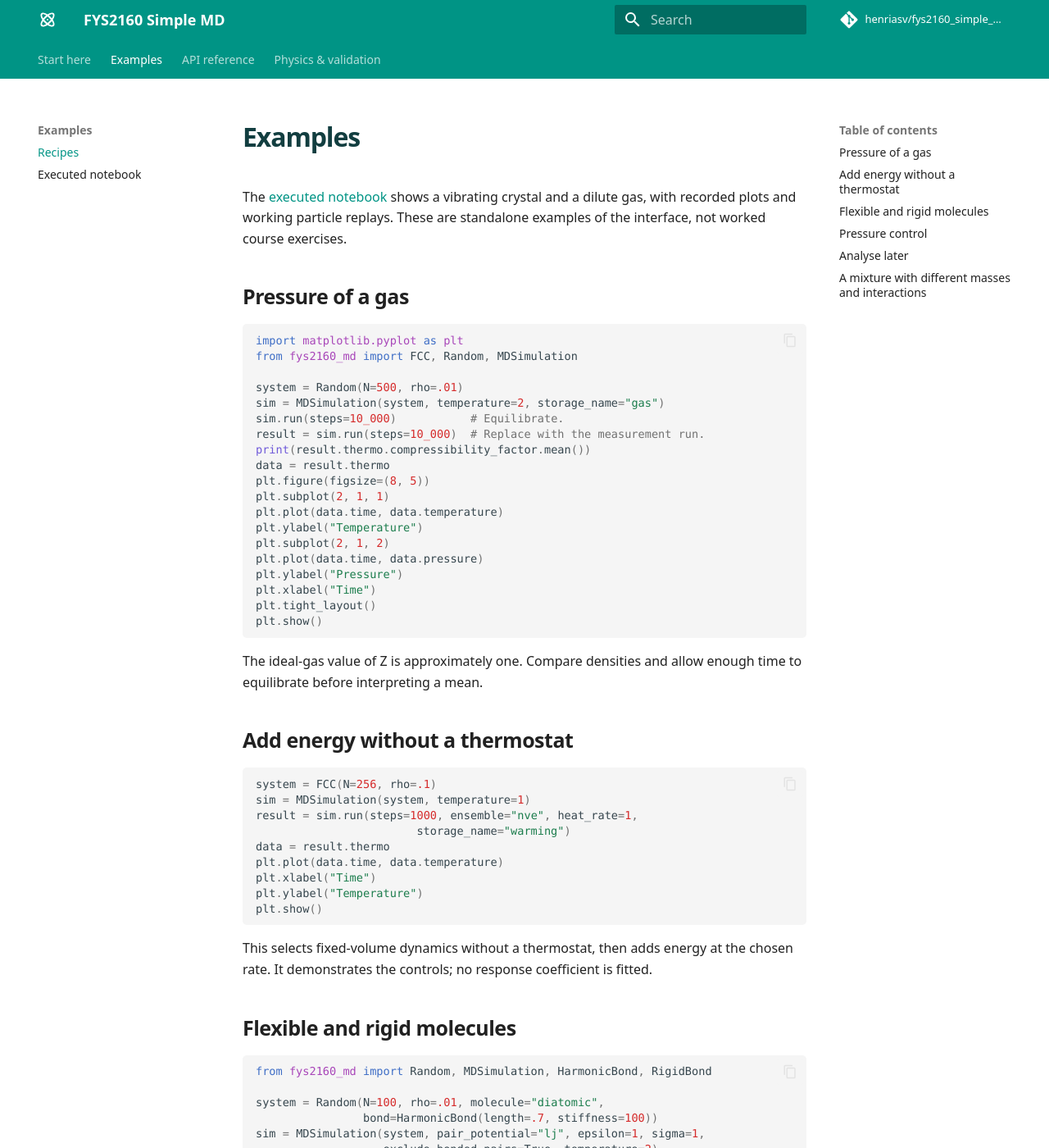
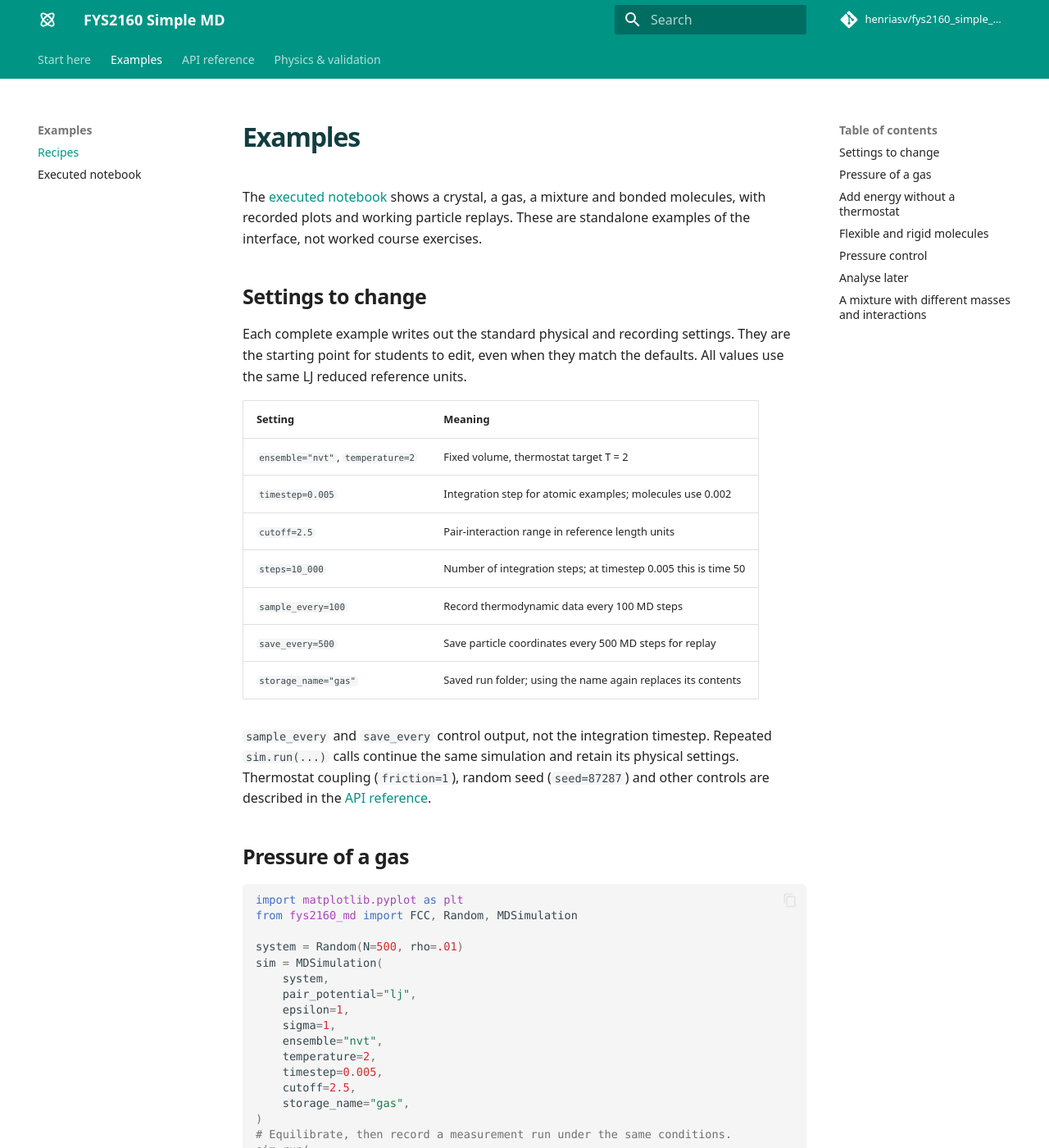
Before and after one commit to henriasv/fys2160_simple_md, an MkDocs documentation site: the page built from docs/examples/index.md, in a window 1280 px wide and 1400 px high. Shown: the whole window at 82% size. Built offline with MkDocs 1.6.1 and Material for MkDocs 9.7.7, drawn with Linux system fonts in a browser that asks for light colours; comment, search, counter and statistics services are not loaded; some of the changed text lies outside the part shown.

Commit message:
Show integration and recording parameters explicitly in examples

````diff
--- a/docs/examples/index.md
+++ b/docs/examples/index.md
@@ -1,8 +1,29 @@
 # Examples
 
-The [executed notebook](notebook.md) shows a vibrating crystal and a dilute gas,
+The [executed notebook](notebook.md) shows a crystal, a gas, a mixture and bonded molecules,
 with recorded plots and working particle replays. These are standalone examples
 of the interface, not worked course exercises.
+
+## Settings to change
+
+Each complete example writes out the standard physical and recording settings.
+They are the starting point for students to edit, even when they match the defaults.
+All values use the same LJ reduced reference units.
+
+| Setting | Meaning |
+|---|---|
+| `ensemble="nvt"`, `temperature=2` | Fixed volume, thermostat target T = 2 |
+| `timestep=0.005` | Integration step for atomic examples; molecules use 0.002 |
+| `cutoff=2.5` | Pair-interaction range in reference length units |
+| `steps=10_000` | Number of integration steps; at timestep 0.005 this is time 50 |
+| `sample_every=100` | Record thermodynamic data every 100 MD steps |
+| `save_every=500` | Save particle coordinates every 500 MD steps for replay |
+| `storage_name="gas"` | Saved run folder; using the name again replaces its contents |
+
+`sample_every` and `save_every` control output, not the integration timestep.
+Repeated `sim.run(...)` calls continue the same simulation and retain its physical
+settings. Thermostat coupling (`friction=1`), random seed (`seed=87287`) and other
+controls are described in the [API reference](../api/simulation.md).
 
 ## Pressure of a gas
 
@@ -11,9 +32,28 @@ import matplotlib.pyplot as plt
 from fys2160_md import FCC, Random, MDSimulation
 
 system = Random(N=500, rho=.01)
-sim = MDSimulation(system, temperature=2, storage_name="gas")
-sim.run(steps=10_000)           # Equilibrate.
-result = sim.run(steps=10_000)  # Replace with the measurement run.
+sim = MDSimulation(
+    system,
+    pair_potential="lj",
+    epsilon=1,
+    sigma=1,
+    ensemble="nvt",
+    temperature=2,
+    timestep=0.005,
+    cutoff=2.5,
+    storage_name="gas",
+)
+# Equilibrate, then record a measurement run under the same conditions.
+sim.run(
+    steps=10_000,
+    sample_every=100,
+    save_every=500,
+)
+result = sim.run(
+    steps=10_000,
+    sample_every=100,
+    save_every=500,
+)  # The same storage name replaces the equilibration output.
 print(result.thermo.compressibility_factor.mean())
 data = result.thermo
 plt.figure(figsize=(8, 5))
@@ -35,9 +75,23 @@ time to equilibrate before interpreting a mean.
 
 ```python
 system = FCC(N=256, rho=.1)
-sim = MDSimulation(system, temperature=1)
-result = sim.run(steps=1000, ensemble="nve", heat_rate=1,
-                        storage_name="warming")
+sim = MDSimulation(
+    system,
+    pair_potential="lj",
+    epsilon=1,
+    sigma=1,
+    ensemble="nve",
+    temperature=1,
+    timestep=0.005,
+    cutoff=2.5,
+)
+result = sim.run(
+    steps=1000,
+    heat_rate=1,
+    sample_every=100,
+    save_every=500,
+    storage_name="warming",
+)
 data = result.thermo
 plt.plot(data.time, data.temperature)
 plt.xlabel("Time")
@@ -55,9 +109,23 @@ from fys2160_md import Random, MDSimulation, HarmonicBond, RigidBond
 
 system = Random(N=100, rho=.01, molecule="diatomic",
                 bond=HarmonicBond(length=.7, stiffness=100))
-sim = MDSimulation(system, pair_potential="lj", epsilon=1, sigma=1,
-                   exclude_bonded_pairs=True, temperature=2)
-result = sim.run(steps=5000, storage_name="molecules")
+sim = MDSimulation(
+    system,
+    pair_potential="lj",
+    epsilon=1,
+    sigma=1,
+    exclude_bonded_pairs=True,
+    ensemble="nvt",
+    temperature=2,
+    timestep=0.002,
+    cutoff=2.5,
+)
+result = sim.run(
+    steps=5000,
+    sample_every=100,
+    save_every=500,
+    storage_name="molecules",
+)
 result.view(projection="perspective")
 ```
 
@@ -73,9 +141,23 @@ a stiffer spring may need a smaller timestep. See [Bonds and interactions](../ap
 
 ```python
 system = FCC(N=500, rho=.005)
-sim = MDSimulation(system, temperature=2, ensemble="npt", pressure=.01,
-                 storage_name="pressure-control")
-result = sim.run(steps=10_000)
+sim = MDSimulation(
+    system,
+    pair_potential="lj",
+    epsilon=1,
+    sigma=1,
+    ensemble="npt",
+    temperature=2,
+    timestep=0.005,
+    cutoff=2.5,
+    pressure=.01,
+    storage_name="pressure-control",
+)
+result = sim.run(
+    steps=10_000,
+    sample_every=100,
+    save_every=500,
+)
 data = result.thermo
 plt.figure(figsize=(8, 5))
 plt.subplot(2, 1, 1)
@@ -125,9 +207,17 @@ sim = MDSimulation(
     epsilon={"A": 1, "B": .5},
     sigma={"A": 1, "B": 1.2},
     mixing_rule="lorentz-berthelot",
+    ensemble="nvt",
     temperature=2,
+    timestep=0.005,
+    cutoff=2.5,
 )
-mixture = sim.run(steps=3000, save_every=30, storage_name="mixture")
+mixture = sim.run(
+    steps=3000,
+    sample_every=100,
+    save_every=30,
+    storage_name="mixture",
+)
 mixture.view(max_frames=101, projection="perspective")
 ```
 
````
Also changed, not shown: AGENTS.md (+7 -0 lines), README.md (+49 -8 lines), docs/geometry.md (+26 -3 lines), docs/index.md (+16 -2 lines), docs/installation.md (+19 -2 lines), 1 other file.
